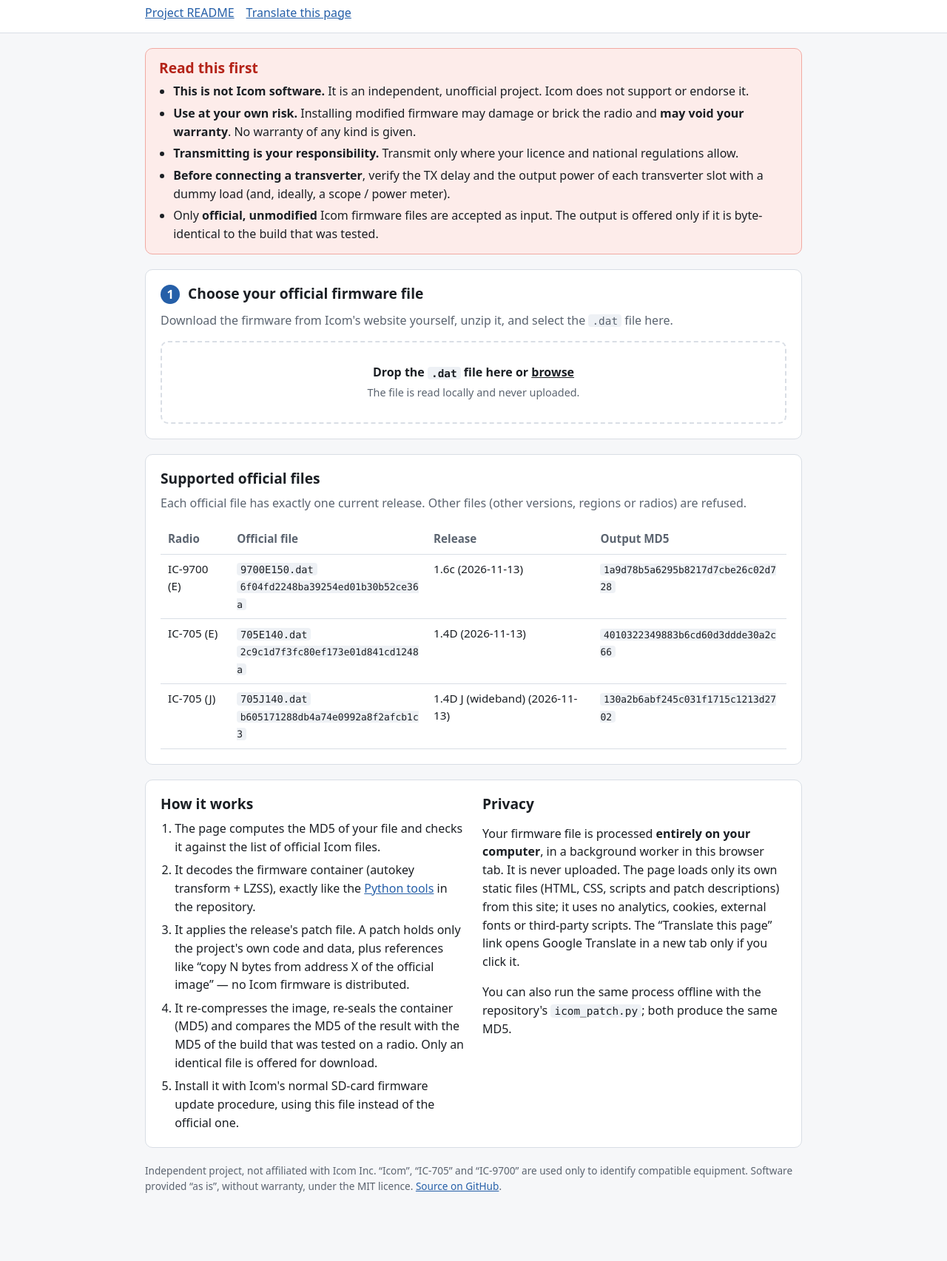
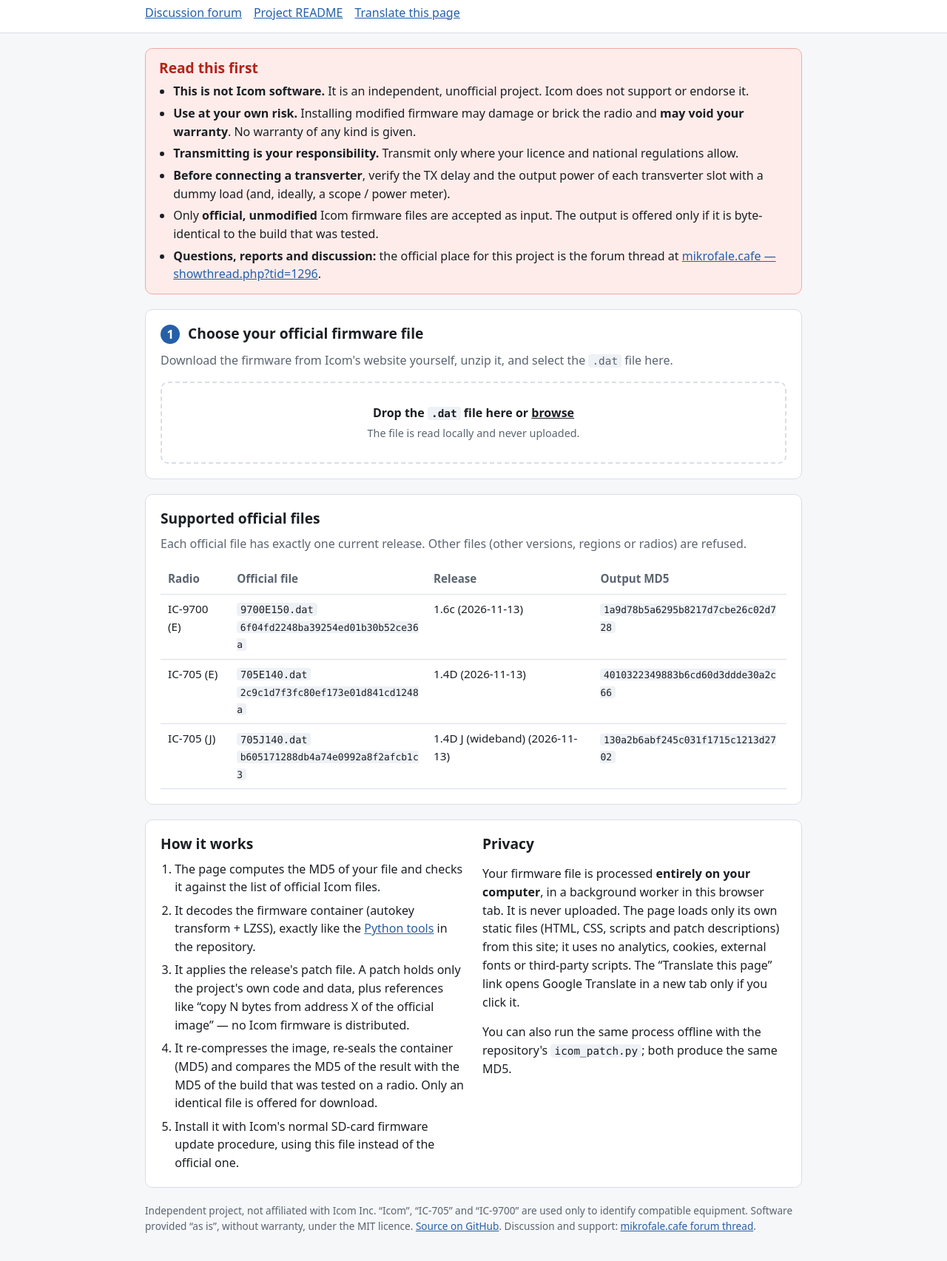
Before and after one commit to ZigmundRat/icom-custom-firmware, a plain HTML site: page docs/index.html in a window 1280 px wide. Shown: the part 79-1784 px from the top of the page at 74% size. Before the commit the page ends 1738 px from the top, so only its background shows below. Drawn offline with Linux system fonts and the light colour scheme.

Commit message:
Add official discussion forum link (mikrofale.cafe)

```diff
--- a/docs/index.html
+++ b/docs/index.html
@@ -20,6 +20,7 @@
       <p class="sub">IC-705 / IC-9700 &mdash; build a tested firmware from <em>your own</em> official Icom file, in your browser.</p>
     </div>
     <nav class="links">
+      <a href="https://mikrofale.cafe/showthread.php?tid=1296" rel="noopener noreferrer" target="_blank">Discussion forum</a>
       <a href="https://github.com/sq6emm/icom-custom-firmware#readme" rel="noopener">Project README</a>
       <a id="translate" href="https://translate.google.com/" rel="noopener noreferrer" target="_blank">Translate this page</a>
     </nav>
@@ -35,6 +36,8 @@
       <li><strong>Transmitting is your responsibility.</strong> Transmit only where your licence and national regulations allow.</li>
       <li><strong>Before connecting a transverter</strong>, verify the TX delay and the output power of each transverter slot with a dummy load (and, ideally, a scope / power meter).</li>
       <li>Only <strong>official, unmodified</strong> Icom firmware files are accepted as input. The output is offered only if it is byte-identical to the build that was tested.</li>
+      <li><strong>Questions, reports and discussion:</strong> the official place for this project is the forum thread at
+        <a href="https://mikrofale.cafe/showthread.php?tid=1296" rel="noopener noreferrer" target="_blank">mikrofale.cafe &mdash; showthread.php?tid=1296</a>.</li>
     </ul>
   </section>
 
@@ -149,7 +152,8 @@
 <footer class="wrap foot">
   <p>Independent project, not affiliated with Icom Inc. &ldquo;Icom&rdquo;, &ldquo;IC-705&rdquo; and &ldquo;IC-9700&rdquo; are used only to identify compatible equipment.
   Software provided &ldquo;as is&rdquo;, without warranty, under the MIT licence.
-  <a href="https://github.com/sq6emm/icom-custom-firmware" rel="noopener">Source on GitHub</a>.</p>
+  <a href="https://github.com/sq6emm/icom-custom-firmware" rel="noopener">Source on GitHub</a>.
+  Discussion and support: <a href="https://mikrofale.cafe/showthread.php?tid=1296" rel="noopener noreferrer" target="_blank">mikrofale.cafe forum thread</a>.</p>
 </footer>
 </body>
 </html>
```
Also changed, not shown: 1 other file.
